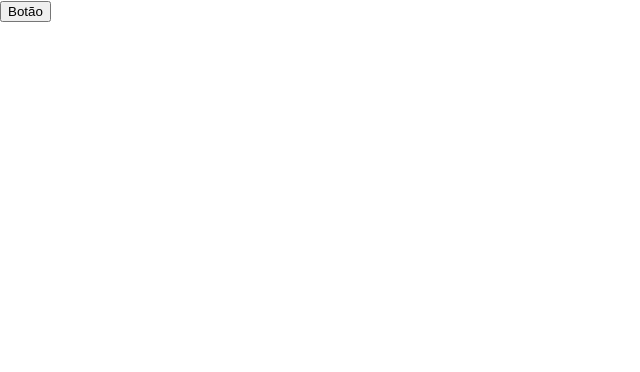
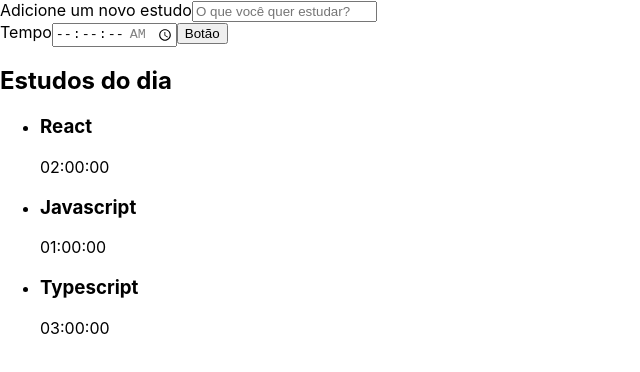
Before and after one commit to heronmedeiros/react-modernizando-escrever-typescript, a React (Create React App) app in the folder alura-studies/: page / in a window 1280 px wide. Shown: the top 372 px of the page, without its empty margins (0-640 px from the left). Built offline with nearby package versions, Linux system fonts and the light colour scheme; the HTML template or start-up script is replaced by a standard one.

Commit message:
Added Form and List

```diff
--- a/alura-studies/src/App.tsx
+++ b/alura-studies/src/App.tsx
@@ -1,10 +1,12 @@
 import React from 'react';
-import Botao from './components/Button';
+import Form from './components/Form';
+import List from './components/List';
 
 function App() {
   return (
     <div className="App">
-      <Botao />
+      <Form />
+      <List />
     </div>
   );
 }
--- /dev/null
+++ b/alura-studies/src/components/Form/index.tsx
@@ -0,0 +1,37 @@
+import React from "react";
+import Botao from "../Button";
+
+class Form extends React.Component {
+  render() {
+    return (
+      <form>
+        <div>
+          <label htmlFor="tarefa">Adicione um novo estudo</label>
+          <input
+            type="text"
+            name="tafera"
+            id="tafera"
+            placeholder="O que você quer estudar?"
+            required
+          />
+        </div>
+
+        <div>
+          <label htmlFor="tempo">Tempo</label>
+          <input
+            type="time"
+            step="1"
+            name="tempo"
+            id="tempo"
+            min="00:00:00"
+            max="01:30:00"
+            required
+          />
+          <Botao />
+        </div>
+      </form>
+    )
+  }
+}
+
+export default Form;
--- /dev/null
+++ b/alura-studies/src/components/List/index.tsx
@@ -0,0 +1,25 @@
+import React from "react";
+
+function List() {
+  const tarefas = [
+    {tarefa: 'React'     , tempo: '02:00:00'},
+    {tarefa: 'Javascript', tempo: '01:00:00'},
+    {tarefa: 'Typescript', tempo: '03:00:00'},
+  ];
+  return (
+    <aside>
+      <h2>Estudos do dia</h2>
+      <ul>
+        { tarefas.map( (item, index) => (
+          <li key={index}>
+            <h3>{ item.tarefa }</h3>
+            <span>{ item.tempo }</span>
+        </li>
+        )) }
+      </ul>
+    </aside>
+  )
+}
+
+
+export default List;
```
